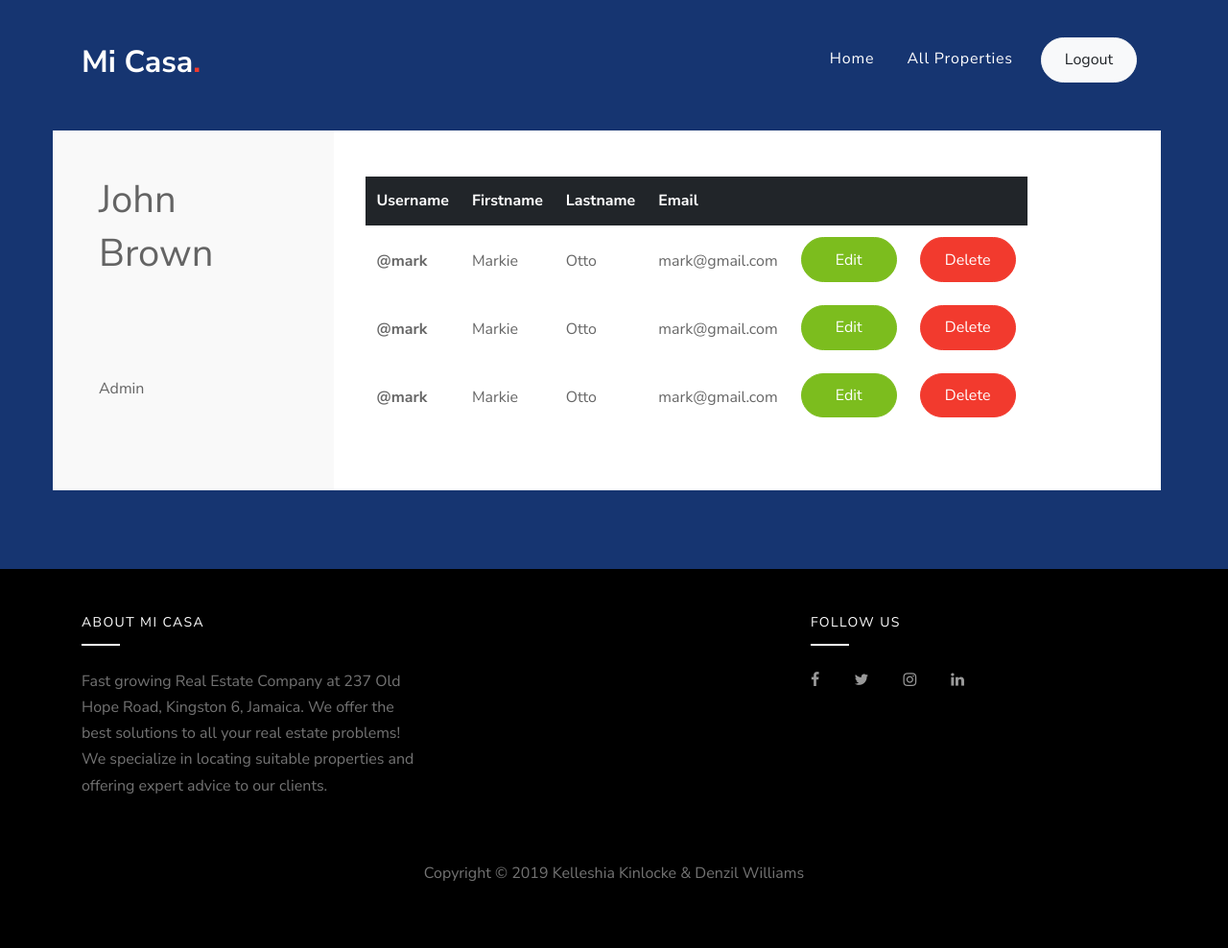
After one commit to xDenzil/micasa-real-estate, a PHP site: page /admin.php in a window 1280 px wide. The commit adds this page. Shown: the whole page at 96% size. Run offline with PHP 8.4, Linux system fonts and the light colour scheme; some libraries are stand-ins or nearby versions; some web fonts are replaced.

Commit message:
admin panel

```diff
--- /dev/null
+++ b/admin.php
@@ -0,0 +1,228 @@
+<?php
+session_start();
+
+
+
+?>
+
+<!DOCTYPE html>
+<html lang="en">
+
+<head>
+    <title>Mi Casa &mdash; </title>
+    <meta charset="utf-8">
+    <meta name="viewport" content="width=device-width, initial-scale=1, shrink-to-fit=no">
+
+    <link rel="stylesheet" href="https://fonts.googleapis.com/css?family=Nunito+Sans:200,300,400,700,900|Roboto+Mono:300,400,500">
+    <link rel="stylesheet" href="fonts/icomoon/style.css">
+
+    <link rel="stylesheet" href="css/bootstrap.min.css">
+    <link rel="stylesheet" href="css/magnific-popup.css">
+    <link rel="stylesheet" href="css/jquery-ui.css">
+    <link rel="stylesheet" href="css/owl.carousel.min.css">
+    <link rel="stylesheet" href="css/owl.theme.default.min.css">
+    <link rel="stylesheet" href="css/bootstrap-datepicker.css">
+    <link rel="stylesheet" href="css/mediaelementplayer.css">
+    <link rel="stylesheet" href="css/animate.css">
+    <link rel="stylesheet" href="fonts/flaticon/font/flaticon.css">
+    <link rel="stylesheet" href="css/fl-bigmug-line.css">
+
+
+    <link rel="stylesheet" href="css/aos.css">
+    <link rel="stylesheet" href="css/style.css">
+    <link rel="stylesheet" href="css/custom-styles.css">
+
+</head>
+
+<body class="blu">
+
+    <div class="site-wrap">
+
+        <div class="site-mobile-menu">
+            <div class="site-mobile-menu-header">
+                <div class="site-mobile-menu-close mt-3">
+                    <span class="icon-close2 js-menu-toggle"></span>
+                </div>
+            </div>
+            <div class="site-mobile-menu-body"></div>
+        </div> <!-- .site-mobile-menu -->
+
+        <div class="site-navbar mt-4">
+            <div class="container py-1">
+                <div class="row align-items-center">
+                    <div class="col-8 col-md-8 col-lg-4">
+                        <h1 class="mb-0"><a href="index.php" class="text-white h2 mb-0"><strong>Mi Casa<span class="text-danger">.</span></strong></a></h1>
+                    </div>
+                    <div class="col-4 col-md-4 col-lg-8">
+                        <nav class="site-navigation text-right text-md-right" role="navigation">
+
+                            <div class="d-inline-block d-lg-none ml-md-0 mr-auto py-3"><a href="#" class="site-menu-toggle js-menu-toggle text-white"><span class="icon-menu h3"></span></a></div>
+
+                            <ul class="site-menu js-clone-nav d-none d-lg-block">
+                                <li class="nav-item">
+                                    <a class="nav-link text-white" href="index.php">Home</a>
+                                </li>
+                                <li class="nav-item">
+                                    <a class="nav-link text-white" href="#">All Properties</a>
+                                </li>
+                                <input class="btn btn-light rouund" type="button" value="Logout" onclick="window.location.href='logout.php'">
+                            </ul>
+                        </nav>
+                    </div>
+                </div>
+            </div>
+        </div>
+
+
+        <!-- <div class="site-blocks-cover inner-page-cover overlay" style="background-image: url(images/bg_def3.jpg);" data-aos="fade" data-stellar-background-ratio="0.5"">
+    <div class=" container">
+        <div class="row align-items-center justify-content-center text-center">
+            <div class="col-md-10">
+                <h1 class="mb-2">Registration</h1>
+            </div>
+        </div>
+    </div>
+    </div> -->
+        <br><br><br><br><br>
+        <div class="container bg-white p-0">
+            <div class="row">
+                <div class="col-3 bg-light p-0">
+                    <div class="col p-5">
+                        <h1>John</h1>
+                        <h1>Brown</h1>
+                    </div>
+                    <div class="col p-5">Admin</div>
+                    <div class="col">
+
+                    </div>
+                </div>
+                <div class="col-9 p-5">
+                    <div class="row">
+                        <table class="table table-borderless table-responsive">
+                            <thead class="thead-dark">
+                                <tr>
+                                    <th scope="col">Username</th>
+                                    <th scope="col">Firstname</th>
+                                    <th scope="col">Lastname</th>
+                                    <th scope="col">Email</th>
+
+                                    <th scope="col"></th>
+                                    <th scope="col"></th>
+                                </tr>
+                            </thead>
+                            <tbody>
+                                <tr>
+                                    <th scope="row" class="pt-4">@mark</th>
+                                    <td class="pt-4">Markie</td>
+                                    <td class="pt-4">Otto</td>
+                                    <td class="pt-4">mark@gmail.com</td>
+
+                                    <td><input type="submit" class="btn btn-success text-white rouund m-0" role="button" value="Edit"></td>
+                                    <td><input type="submit" class="btn btn-danger rouund m-0" role="button" value="Delete"></td>
+                                </tr>
+
+                                <tr>
+                                    <th scope="row" class="pt-4">@mark</th>
+                                    <td class="pt-4">Markie</td>
+                                    <td class="pt-4">Otto</td>
+                                    <td class="pt-4">mark@gmail.com</td>
+
+                                    <td><input type="submit" class="btn btn-success text-white rouund m-0" role="button" value="Edit"></td>
+                                    <td><input type="submit" class="btn btn-danger rouund m-0" role="button" value="Delete"></td>
+                                </tr>
+
+                                <tr>
+                                    <th scope="row" class="pt-4">@mark</th>
+                                    <td class="pt-4">Markie</td>
+                                    <td class="pt-4">Otto</td>
+                                    <td class="pt-4">mark@gmail.com</td>
+
+                                    <td><input type="submit" class="btn btn-success text-white rouund m-0" role="button" value="Edit"></td>
+                                    <td><input type="submit" class="btn btn-danger rouund m-0" role="button" value="Delete"></td>
+                                </tr>
+                            </tbody>
+                        </table>
+                    </div>
+
+                </div>
+            </div>
+        </div>
+        <br><br><br>
+
+
+
+        <footer class="site-footer">
+            <div class="container">
+                <div class="row">
+                    <div class="col-lg-4">
+                        <div>
+                            <h3 class="footer-heading mb-4">About Mi Casa</h3>
+                            <p>Fast growing Real Estate Company at 237 Old Hope Road, Kingston 6, Jamaica. We offer the best solutions to all your real estate problems! We specialize in locating suitable properties and offering expert advice to our clients.</p>
+                        </div>
+
+
+
+                    </div>
+                    <div class="col-lg-4">
+                        <div class="row">
+                            <div class="col-md-12">
+
+                            </div>
+                        </div>
+
+
+                    </div>
+
+                    <div class="col-lg-4 mb-5 mb-lg-0">
+                        <h3 class="footer-heading mb-4">Follow Us</h3>
+
+                        <div>
+                            <a href="#" class="pl-0 pr-3"><span class="icon-facebook"></span></a>
+                            <a href="#" class="pl-3 pr-3"><span class="icon-twitter"></span></a>
+                            <a href="#" class="pl-3 pr-3"><span class="icon-instagram"></span></a>
+                            <a href="#" class="pl-3 pr-3"><span class="icon-linkedin"></span></a>
+                        </div>
+
+
+
+                    </div>
+
+                </div>
+                <div class="row mt-5 text-center">
+                    <div class="col-md-12">
+                        <p>
+
+                            Copyright
+                            &copy;<script data-cfasync="false" src="/cdn-cgi/scripts/5c5dd728/cloudflare-static/email-decode.min.js"></script>
+                            <script>
+                                document.write(new Date().getFullYear());
+                            </script> Kelleshia Kinlocke & Denzil Williams
+
+                        </p>
+                    </div>
+
+                </div>
+            </div>
+        </footer>
+
+    </div>
+
+    <script src="js/jquery-3.3.1.min.js"></script>
+    <script src="js/jquery-migrate-3.0.1.min.js"></script>
+    <script src="js/jquery-ui.js"></script>
+    <script src="js/popper.min.js"></script>
+    <script src="js/bootstrap.min.js"></script>
+    <script src="js/owl.carousel.min.js"></script>
+    <script src="js/mediaelement-and-player.min.js"></script>
+    <script src="js/jquery.stellar.min.js"></script>
+    <script src="js/jquery.countdown.min.js"></script>
+    <script src="js/jquery.magnific-popup.min.js"></script>
+    <script src="js/bootstrap-datepicker.min.js"></script>
+    <script src="js/aos.js"></script>
+
+    <script src="js/main.js"></script>
+
+
+</body>
+
+</html>
--- a/css/custom-styles.css
+++ b/css/custom-styles.css
@@ -2,7 +2,7 @@
     height: 100vh;
     width: 100%;
     margin: 0;
-    background-image: url('../img/breno-assis-r3WAWU5Fi5Q-unsplash.jpg');
+    background-image: url("../img/breno-assis-r3WAWU5Fi5Q-unsplash.jpg");
     background-size: cover;
     background-repeat: no-repeat;
     overflow: scroll;
@@ -34,7 +34,7 @@
 }
 
 .btn {
-    padding: 0.65rem 0.75rem
+    padding: 0.65rem 0.75rem;
 }
 
 .form-search .btn[type="submit"] {
@@ -46,7 +46,7 @@
 
 .rouund {
     border-radius: 25px;
-    min-width: 120px;
+    min-width: 100px;
     margin: 10px;
 }
 
@@ -76,8 +76,12 @@
 }
 
 .bgg {
-    background-image: url('../images/bg-def2.jpg');
+    background-image: url("../images/bg-def2.jpg");
     background-size: cover;
     background-repeat: no-repeat;
     overflow: scroll;
 }
+
+.push {
+    margin-top: 100px;
+}
--- a/registration.php
+++ b/registration.php
@@ -79,6 +79,7 @@ if ((isset($_SESSION['errFlagPage1'])) && ($_SESSION['errFlagPage1']) == true) {
               </ul>
             </nav>
           </div>
+
 
 
         </div>
```
Also changed, not shown: images/my-properties.php (added).
